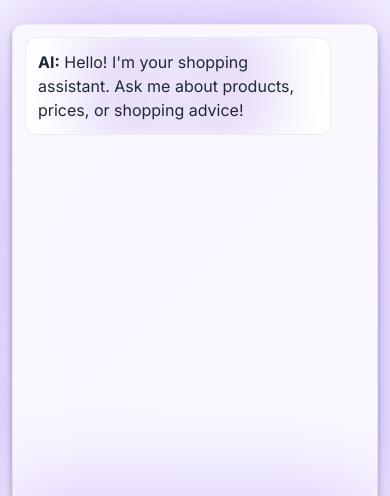
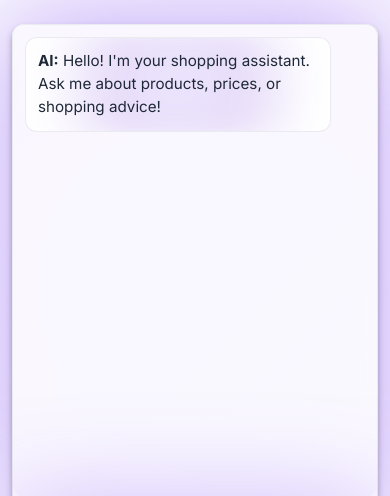
Before and after one commit to rohit5900/AI-Shopping-Assistant, a Flask app: page / in a window 390 px wide. Shown: the part 146-642 px from the top of the page. Run offline with Flask 3, Linux system fonts and the light colour scheme.

Commit message:
Update style.css

```diff
--- a/static/style.css
+++ b/static/style.css
@@ -302,6 +302,7 @@ h1:hover::after {
 /* Message Bubbles */
 .message {
   max-width: 80%;
+  min-width: 60%;
   padding: 1rem 1.25rem;
   border-radius: var(--border-radius);
   line-height: 1.5;
@@ -309,10 +310,15 @@ h1:hover::after {
   transition: all var(--transition-speed);
   animation: fadeIn 0.5s ease-in-out;
   transform-origin: bottom;
+  margin-bottom: 1rem;
+  font-size: 1rem;
 }
 
 .message-content {
   word-break: break-word;
+  white-space: pre-wrap;
+  font-size: inherit;
+  line-height: inherit;
 }
 
 .message-content a {
@@ -351,6 +357,8 @@ h1:hover::after {
   border-bottom-right-radius: 4px;
   box-shadow: 0 2px 8px rgba(139, 92, 246, 0.3);
   animation: slideInRight 0.5s ease-out;
+  width: fit-content;
+  min-width: 60%;
 }
 
 .ai-message {
@@ -359,6 +367,8 @@ h1:hover::after {
   border: 1px solid var(--card-border);
   position: relative;
   overflow: hidden;
+  width: fit-content;
+  min-width: 60%;
 }
 
 .ai-message::before {
@@ -696,10 +706,11 @@ textarea:focus {
   }
 
   .message {
-    padding: 0.75rem;
+    max-width: 85%;
+    min-width: 70%;
+    padding: 0.75rem 1rem;
     margin-bottom: 0.75rem;
-    max-width: 85%;
-    word-break: break-word;
+    font-size: 1rem;
   }
 
   .header {
@@ -749,6 +760,11 @@ textarea:focus {
     padding: 1rem 0;
     font-size: 0.9rem;
   }
+
+  .ai-message,
+  .user-message {
+    min-width: 70%;
+  }
 }
 
 @media (max-width: 480px) {
@@ -764,8 +780,10 @@ textarea:focus {
 
   .message {
     max-width: 90%;
+    min-width: 75%;
     padding: 0.75rem;
     margin-bottom: 0.75rem;
+    font-size: 0.95rem;
   }
 
   .input-wrapper {
@@ -784,6 +802,11 @@ textarea:focus {
   .theme-toggle svg {
     width: 20px;
     height: 20px;
+  }
+
+  .ai-message,
+  .user-message {
+    min-width: 75%;
   }
 }
 
```
